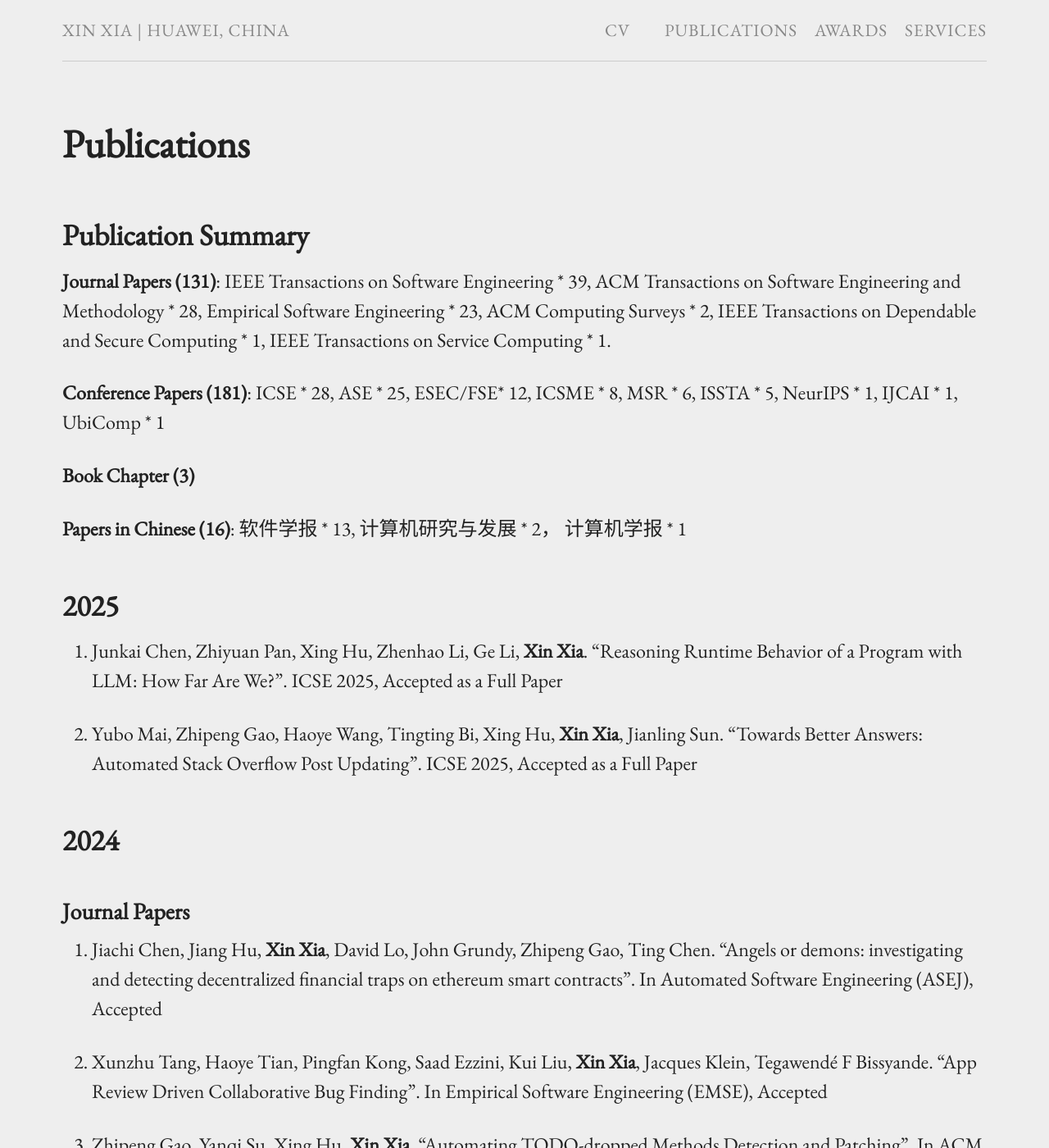
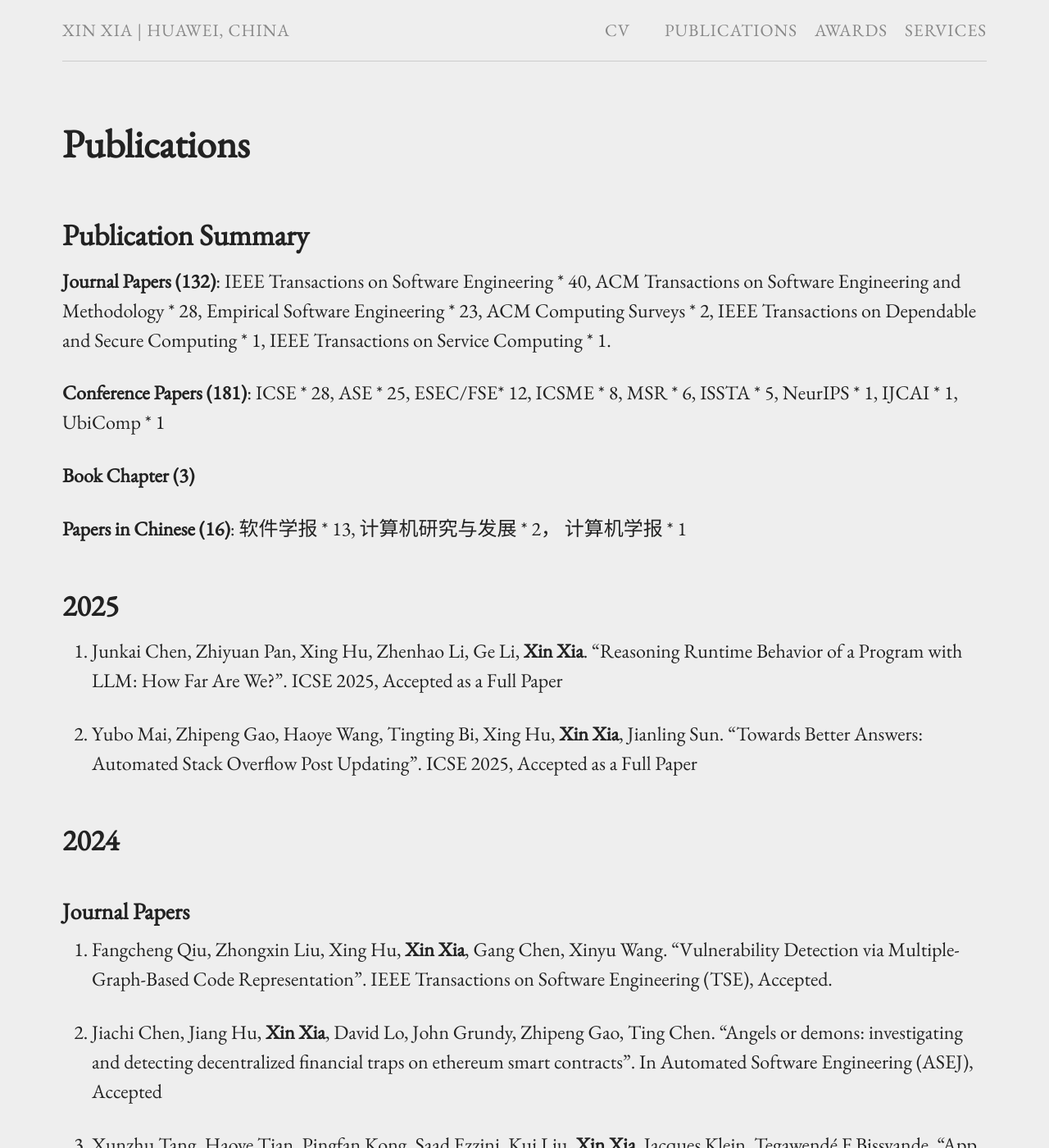
Before and after one commit to xin-xia/xin-xia.github.io, a Jekyll site: the page built from publication.md, in a window 1280 px wide and 1400 px high. Shown: the whole window at 82% size. Built offline with Jekyll 4.4.1, drawn with Linux system fonts in a browser that asks for light colours; our own code applies the rules of GitHub Pages for plain Markdown files.

Commit message:
Update publication.md

```diff
--- a/publication.md
+++ b/publication.md
@@ -6,7 +6,7 @@ permalink: /publication/
 
 ## Publication Summary
 
-<strong>Journal Papers (131)</strong>: IEEE Transactions on Software Engineering * 39,  ACM Transactions on Software Engineering and Methodology * 28, Empirical Software Engineering * 23,  ACM Computing Surveys * 2, IEEE  Transactions on Dependable and Secure Computing * 1, IEEE Transactions on Service Computing * 1.
+<strong>Journal Papers (132)</strong>: IEEE Transactions on Software Engineering * 40,  ACM Transactions on Software Engineering and Methodology * 28, Empirical Software Engineering * 23,  ACM Computing Surveys * 2, IEEE  Transactions on Dependable and Secure Computing * 1, IEEE Transactions on Service Computing * 1.
 
 <strong>Conference Papers (181)</strong>: ICSE * 28, ASE * 25, ESEC/FSE* 12, ICSME * 8, MSR * 6,  ISSTA * 5, NeurIPS * 1, IJCAI * 1, UbiComp * 1
 
@@ -23,6 +23,8 @@ permalink: /publication/
 ## 2024
 
 ### Journal Papers
+
+132. Fangcheng Qiu, Zhongxin Liu, Xing Hu, <strong>Xin Xia</strong>, Gang Chen, Xinyu Wang.  "Vulnerability Detection via Multiple-Graph-Based Code Representation".  IEEE Transactions on Software Engineering (TSE), Accepted.         <br />
 
 131. Jiachi Chen, Jiang Hu, <strong>Xin Xia</strong>, David Lo, John Grundy, Zhipeng Gao, Ting Chen. "Angels or demons: investigating and detecting decentralized financial traps on ethereum smart contracts". In Automated Software Engineering (ASEJ), Accepted <br />
 
```
